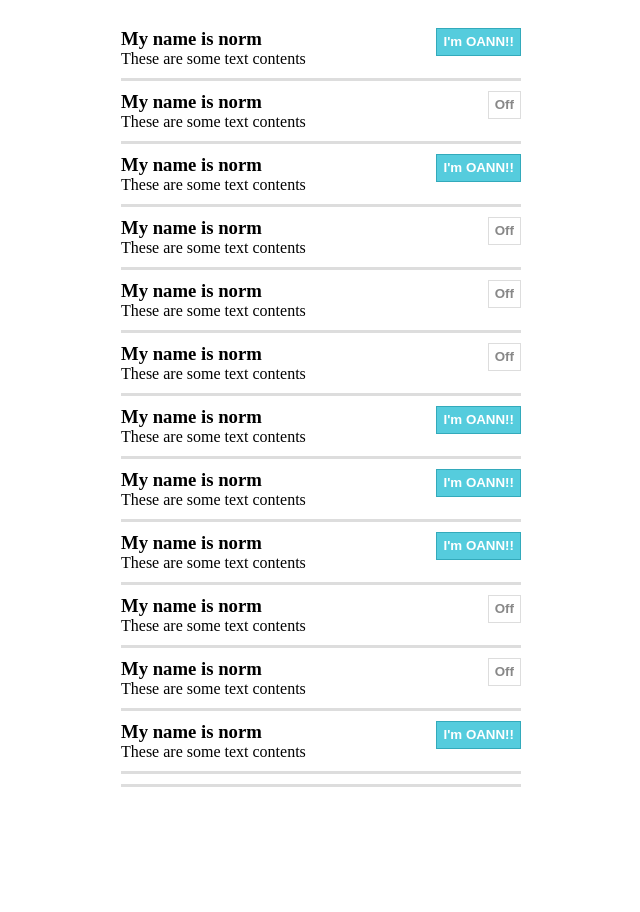
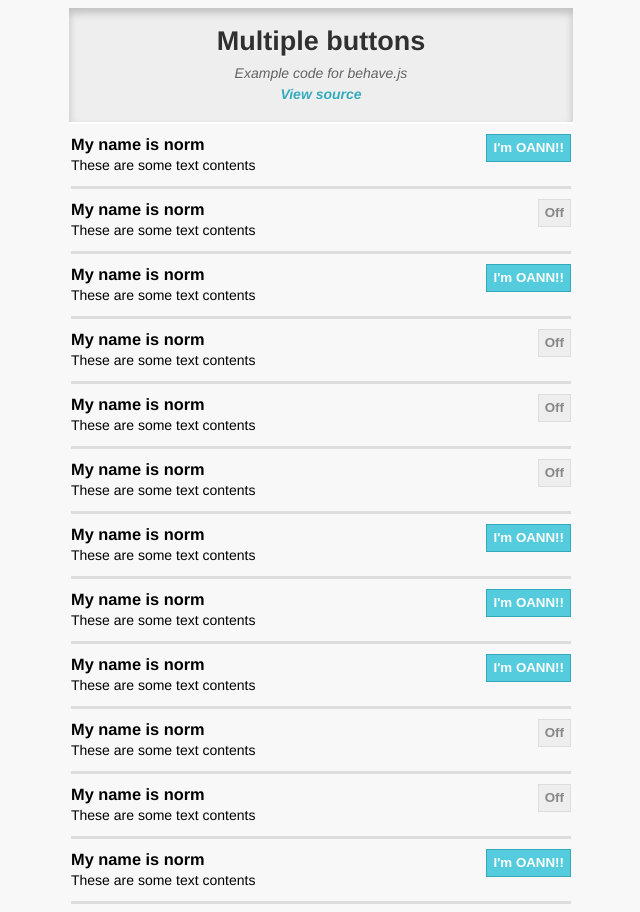
Before and after one commit to arnorhs/behavejs, a plain HTML site: page examples/02-multiple-buttons/index.html in a window 1280 px wide. Shown: the whole page, without its empty margins (319-959 px from the left). Before the commit the page ends 800 px from the top, so only its background shows below. Drawn offline with Linux system fonts and the light colour scheme.

Commit message:
made more styles for the 02 example button - and global styles

```diff
--- a/examples/02-multiple-buttons/example.css
+++ b/examples/02-multiple-buttons/example.css
@@ -1,4 +1,4 @@
-
+@import "../_shared/global-examples-styles.css";
 h3 {
   margin: 0;
 }
@@ -11,8 +11,6 @@ ul, ul li {
 }
 
 .row {
-  margin: 0 auto;
-  width: 400px;
   padding: 10px 0;
   border-bottom:3px solid #DDD;
 }
@@ -41,7 +39,7 @@ ul, ul li {
 }
 
 .row button.off {
-  background: white;
+  background: #EEE;
   background-image: -moz-linear-gradient(top, #FFF, #EEE);
   color: #888;
 }
--- a/examples/02-multiple-buttons/index.html
+++ b/examples/02-multiple-buttons/index.html
@@ -1,7 +1,7 @@
 <!DOCTYPE>
 <html>
 <head>
-  <title>Example</title>
+  <title>Multiple buttons example</title>
   <link rel="stylesheet" href="example.css" />
   <script src="../_shared/jquery-1.3.2.js"></script>
   <script src="../../src/behave.js"></script>
@@ -10,7 +10,13 @@
 <body>
   <div class="mainwrap">
 
-    <ul class="row">
+    <header>
+      <h1>Multiple buttons</h1>
+      <p>Example code for behave.js</p>
+      <p><a href="example.jss">View source</a></p>
+    </header>
+
+    <ul>
       <li class="row">
         <div class="butt"><button class="on">On</button></div>
         <h3>My name is norm</h3>
--- /dev/null
+++ b/examples/_shared/global-examples-styles.css
@@ -0,0 +1,45 @@
+
+body {
+  font-family: helvetica, arial, sans-serif;
+  background: #F8F8F8;
+  line-height: 1.5em;
+  font-size: 14px;
+}
+a {
+  color: #3AB;
+  font-weight: bold;
+  text-decoration:none;
+}
+a:hover {
+  color: #5CD;
+}
+
+.mainwrap {
+  margin: 0 auto;
+  width: 500px;
+}
+
+header {
+  display: block;
+  background: #EEE;
+  padding: 23px 0 17px 0;
+  width: 504px;
+  margin-left: -2px;
+  text-align: center;
+  text-shadow: 0px 1px 0px #F8F8F8;
+  background-image: -moz-linear-gradient(top, #EEE, #DDD);
+  color: #303030;
+  box-shadow: 0px 5px 9px rgba(0,0,0,0.2) inset;
+  border-bottom: 2px solid #FFF;
+}
+header h1 {
+  font-size: 27px;
+  margin: 0;
+  margin-bottom: 0.4em;
+}
+header p {
+  margin: 0;
+  font-size: 14px;
+  font-style: italic;
+  color: #606060;
+}
```
